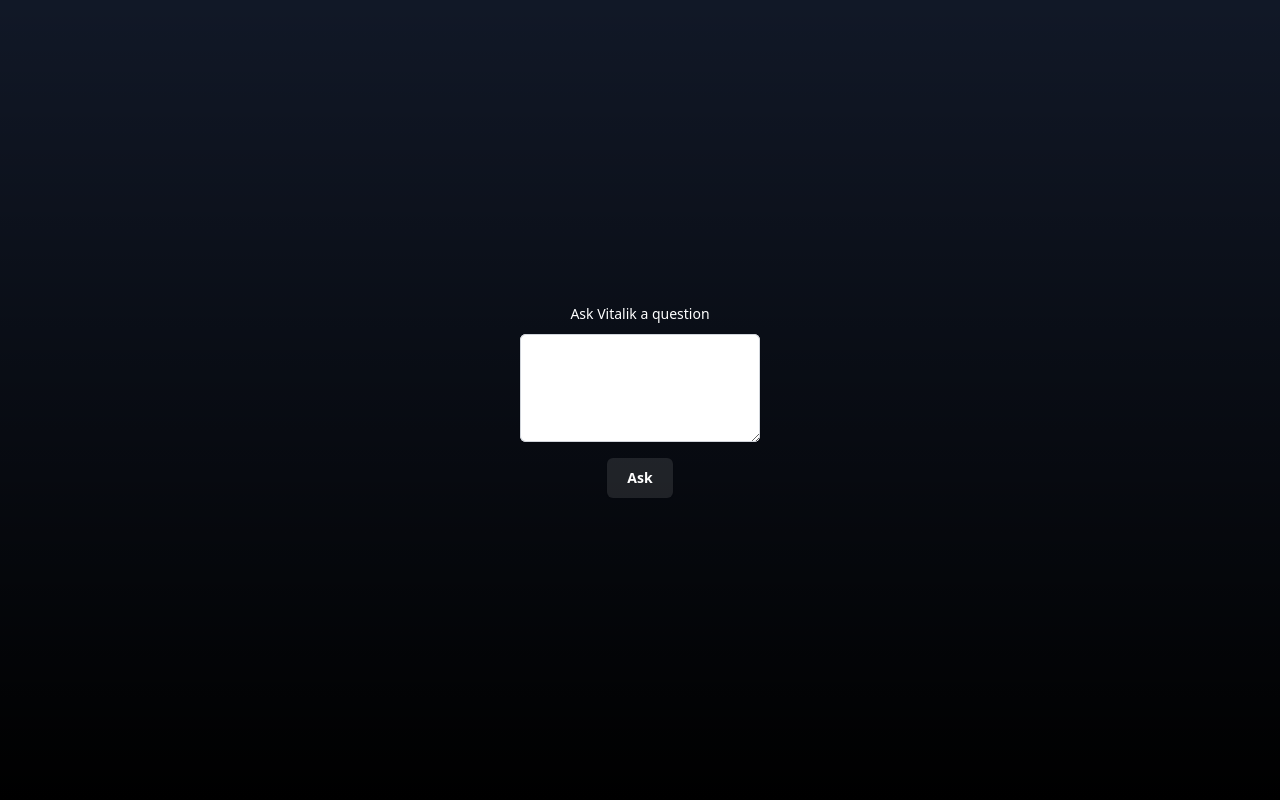
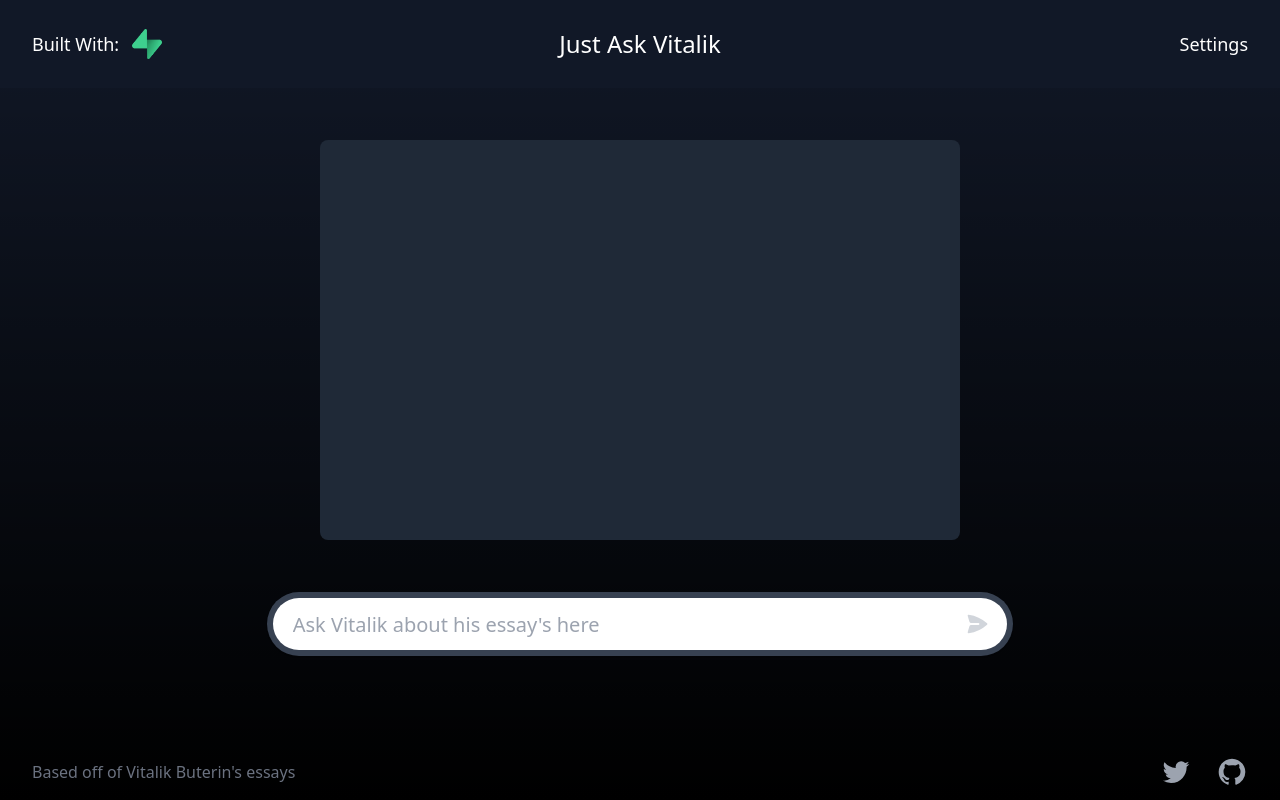
Before and after one commit to 0xtito/just-ask-vitalik, a Next.js app: page / in a window 1280 px wide. Built offline with nearby package versions, Linux system fonts and the light colour scheme.

Commit message:
final index 1.0

```diff
--- a/src/pages/index.tsx
+++ b/src/pages/index.tsx
@@ -1,48 +1,215 @@
-import { Fragment, useState, useEffect, useRef } from "react";
-import Image from "next/image";
-import { Inter } from "next/font/google";
+import { useState, useRef } from "react";
+import { PaperAirplaneIcon } from "@heroicons/react/20/solid";
 
-const inter = Inter({ subsets: ["latin"] });
+import ChatInterface from "./components/ChatInterface";
+import ErrorModal from "./components/ErrorModal";
+import Header from "./components/Header";
+import { ChatMessage, AgentThoughts } from "@/types";
+import Footer from "./components/Footer";
 
 export default function Home() {
   const [question, setQuestion] = useState("");
-  const [submitted, setSubmitted] = useState(false);
-  const [messages, setMessages] = useState<string[]>([]);
-  const [loading, setLoading] = useState(false);
+  const text = useRef("");
+  const [messages, setMessages] = useState<ChatMessage[]>([]);
+  const [streaming, setStreaming] = useState(false);
+  const [apiKey, setApiKey] = useState("");
+  const [errorMsg, setErrorMsg] = useState("");
+  const [openModal, setOpenModal] = useState(false);
+  const [agentThoughts, setAgentThoughts] = useState<AgentThoughts[][]>([]);
 
-  const handleSubmit = (q: string) => {
-    console.log(q);
-    console.log("Submitted");
+  const handleApiKey = (clear: boolean) => {
+    if (clear) {
+      console.log("clearing api key and text");
+      setStreaming(false);
+      setApiKey("");
+      setMessages([]);
+    } else {
+      console.log("setting api key");
+    }
   };
+
+  const sendQuestion = async (question: string) => {
+    const q = question.trim();
+    if (!q) return;
+    setStreaming(true);
+    setQuestion("");
+    try {
+      setMessages((curMsgs) => [...curMsgs, { userMsg: q, vitalikMsg: "" }]);
+      const res = await fetch("/api/chat", {
+        method: "POST",
+        headers: { "Content-Type": "application/json" },
+        body: JSON.stringify({
+          question: q,
+          chatHistory: messages,
+          key: apiKey,
+        }),
+      });
+
+      if (res.body) {
+        setStreaming(true);
+        for await (const chunk of readStream(res.body)) {
+          const chunkText = new TextDecoder().decode(chunk);
+
+          if (chunkText.includes("ERROR: ")) {
+            const error = chunkText.split("ERROR: ")[1];
+            setErrorMsg(error);
+            setOpenModal(true);
+            setStreaming(false);
+            break;
+          }
+
+          text.current += chunkText;
+          const q = question.trim();
+          if (text.current.includes("Final Answer:")) {
+            const ans = text.current.split("Final Answer: ")[1];
+
+            setMessages((curMessages) => {
+              const pastMessages = curMessages.slice(0, curMessages.length - 1);
+
+              return [
+                ...pastMessages,
+                {
+                  userMsg: q,
+                  vitalikMsg: ans,
+                },
+              ];
+            });
+          }
+        }
+      } else {
+        throw new Error("No response body");
+      }
+    } catch (error: unknown) {
+      console.log("inside catch");
+      if (error instanceof Error) {
+        console.log("inside catch - inside if");
+
+        console.error("Error:", error);
+        setOpenModal(true);
+        setErrorMsg(error.message);
+      }
+    } finally {
+      console.log("fetch complete");
+      const agentThoughtProcess: string =
+        text.current.split("Final Answer: ")[0];
+
+      const lastThoughts = separateString(agentThoughtProcess);
+      console.log(`--- Agent Thought Process ---\n${agentThoughtProcess}`);
+      setAgentThoughts((curAgentThoughts) => [
+        ...curAgentThoughts,
+        lastThoughts,
+      ]);
+      text.current = "";
+      setStreaming(false);
+    }
+  };
+
+  async function* readStream(
+    stream: ReadableStream<Uint8Array>
+  ): AsyncGenerator<Uint8Array> {
+    const reader = stream.getReader();
+
+    try {
+      while (true) {
+        const { done, value } = await reader.read();
+        if (done) {
+          break;
+        }
+        if (value) yield value;
+      }
+    } finally {
+      reader.releaseLock();
+    }
+  }
+
+  const separateString = (input: string): AgentThoughts[] => {
+    const results: AgentThoughts[] = [];
+    const lines = input.split("\n");
+
+    let thoughts: string[] = [];
+    let actions: string[] = [];
+    let actionInputs: string[] = [];
+    let observations: string[] = [];
+
+    let continueObservation = false;
+
+    for (let i = 0; i < lines.length; i++) {
+      let line = lines[i].trim();
+      if (continueObservation) {
+        observations[observations.length - 1] += " " + line;
+        if (!lines[i + 1].trim().startsWith("Thought: ")) {
+          continueObservation = false;
+          i++;
+        }
+      }
+      i === 0 ? thoughts.push(line.split("Action")[0]) : "";
+      if (line.startsWith("Action:")) {
+        actions.push(line.split("Action: ")[1]);
+      } else if (line.startsWith("Action Input: ")) {
+        actionInputs.push(line.split("Action Input: ")[1]);
+      } else if (line.startsWith("Observation")) {
+        observations.push(line.split("Observation: ")[1]);
+      } else if (line.startsWith("Thought")) {
+        thoughts.push(line.split("Thought: ")[1]);
+      }
+    }
+
+    thoughts.forEach((_, i) => {
+      results.push({
+        thought: thoughts[i] ?? "",
+        action: actions[i] ?? "",
+        actionInput: actionInputs[i] ?? "",
+        observation: observations[i] ?? "",
+      });
+    });
+    console.log(`results -->`, results);
+    return results;
+  };
+
   return (
-    <Fragment>
-      <div className="flex justify-center h-screen">
-        <div className="flex flex-col justify-center items-center">
-          <label
-            htmlFor="comment"
-            className="block text-sm font-medium leading-6 text-white"
-          >
-            Ask Vitalik a question
-          </label>
-          <div className="my-2 justify-center">
-            <textarea
-              rows={4}
+    <div className="max-h-screen overflow-y-hidden">
+      <ErrorModal open={openModal} setOpen={setOpenModal} errorMsg={errorMsg} />
+      <Header
+        apiKey={apiKey}
+        setApiKey={setApiKey}
+        handleApiKey={handleApiKey}
+      />
+      <div className="flex flex-col h-screen justify-evenly items-center">
+        <ChatInterface
+          messages={messages}
+          thoughts={agentThoughts}
+          streaming={streaming}
+        ></ChatInterface>
+
+        <div className="flex h-16 w-7/12 justify-center rounded-full bg-gray-700">
+          <div className="flex items-center justify-between w-full h-full px-1.5 py-1.5 rounded-full shadow-sm">
+            <div className="relative w-full h-full">
+              <input
+                type="text"
                 name="comment"
                 id="comment"
-              className="block w-60 rounded-md border-0 py-1.5 text-gray-900 shadow-sm ring-1 ring-inset ring-gray-300 placeholder:text-gray-400 focus:ring-2 focus:ring-inset focus:ring-indigo-600 sm:text-sm sm:leading-6 "
-              defaultValue={""}
-              onChange={(e) => setQuestion(e.target.value)}
+                className="w-full h-full pl-5 pr-12 text-black text-xl rounded-full focus:ring-indigo-500 focus:border-indigo-500 border-gray-300"
+                placeholder="Ask Vitalik about his essay's here"
+                value={question}
+                onChange={(e) => {
+                  setQuestion(e.target.value);
+                }}
               />
-          </div>
               <button
                 type="button"
-            className="mt-2 rounded-md bg-white/10 px-5 py-2.5 text-sm font-semibold text-white shadow-sm hover:bg-white/20"
-            onClick={() => handleSubmit(question)}
+                disabled={streaming}
+                className="absolute right-3 top-1/2 transform -translate-y-1/2 hover:bg-slate-100 rounded-full p-1.5"
+                onClick={() => {
+                  sendQuestion(question);
+                }}
               >
-            Ask
+                <PaperAirplaneIcon className="w-6 h-6 text-gray-300" />
               </button>
             </div>
           </div>
-    </Fragment>
+        </div>
+        <Footer />
+      </div>
+    </div>
   );
 }
```
Lines whose indentation alone changed are shown as unchanged.
